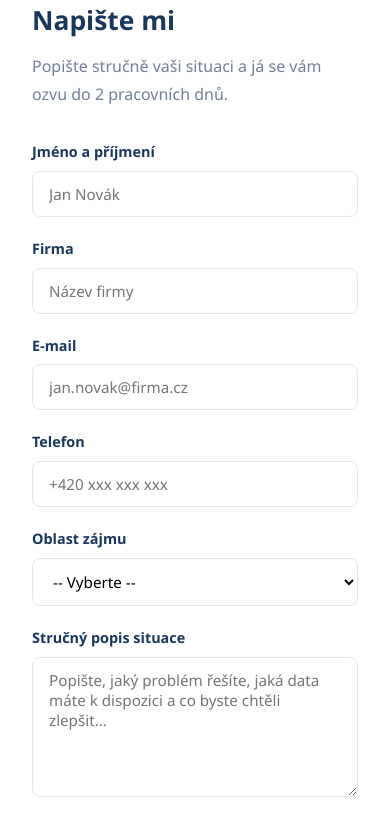
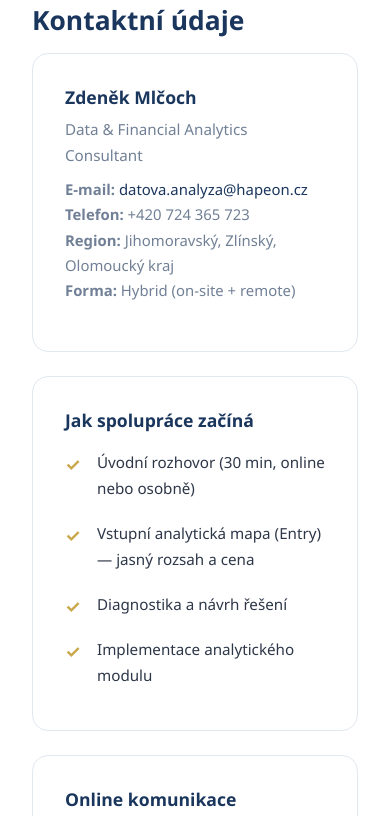
Before and after one commit to Zdenek-Mlcoch/CLAUDE_DATA_ANALYSIS, a plain HTML site: page docs/kontakt.html in a window 390 px wide. Shown: the part 523-1339 px from the top of the page. Drawn offline with Linux system fonts and the light colour scheme.

Commit message:
Suspend contact form, keep email-only contact
- Comment out Formsubmit form (preserved for future reactivation)
- Single-column layout with contact info, process steps, meeting flow
- Email obfuscation via JS remains active
- B2B clients contact directly via email or phone

Co-Authored-By: Claude Opus 4.6 <noreply@anthropic.com>

```diff
--- a/docs/kontakt.html
+++ b/docs/kontakt.html
@@ -42,48 +42,31 @@
 <!-- CONTACT CONTENT -->
 <section>
   <div class="container">
+    <!-- CONTACT FORM — suspendován, kód zachován pro pozdější aktivaci
     <div class="two-col">
-      <!-- CONTACT FORM -->
       <div>
         <h2>Napište mi</h2>
         <p style="color: var(--text-light); margin-bottom: 2rem;">
           Popište stručně vaši situaci a já se vám ozvu do 2 pracovních dnů.
         </p>
         <form id="contactForm" action="https://formsubmit.co/datova.analyza@hapeon.cz" method="POST">
-          <!-- Formsubmit.co konfigurace -->
           <input type="hidden" name="_subject" value="Nová poptávka z webu">
           <input type="hidden" name="_next" value="https://zdenek-mlcoch.github.io/CLAUDE_DATA_ANALYSIS/kontakt.html?sent=1">
           <input type="hidden" name="_captcha" value="true">
           <input type="hidden" name="_template" value="table">
-
-          <!-- HONEYPOT — Formsubmit honeypot + vlastní honeypot -->
           <input type="text" name="_honey" style="display:none">
           <div style="position: absolute; left: -9999px; top: -9999px;" aria-hidden="true">
             <label for="website">Website</label>
             <input type="text" id="website" name="_gotcha" tabindex="-1" autocomplete="off">
           </div>
-
-          <div class="form-group">
-            <label for="name">Jméno a příjmení</label>
-            <input type="text" id="name" name="name" required placeholder="Jan Novák">
-          </div>
-          <div class="form-group">
-            <label for="company">Firma</label>
-            <input type="text" id="company" name="company" placeholder="Název firmy">
-          </div>
-          <div class="form-group">
-            <label for="email">E-mail</label>
-            <input type="email" id="email" name="email" required placeholder="jan.novak@firma.cz">
-          </div>
-          <div class="form-group">
-            <label for="phone">Telefon</label>
-            <input type="tel" id="phone" name="phone" placeholder="+420 xxx xxx xxx">
-          </div>
-          <div class="form-group">
-            <label for="interest">Oblast zájmu</label>
+          <div class="form-group"><label for="name">Jméno a příjmení</label><input type="text" id="name" name="name" required placeholder="Jan Novák"></div>
+          <div class="form-group"><label for="company">Firma</label><input type="text" id="company" name="company" placeholder="Název firmy"></div>
+          <div class="form-group"><label for="email">E-mail</label><input type="email" id="email" name="email" required placeholder="jan.novak@firma.cz"></div>
+          <div class="form-group"><label for="phone">Telefon</label><input type="tel" id="phone" name="phone" placeholder="+420 xxx xxx xxx"></div>
+          <div class="form-group"><label for="interest">Oblast zájmu</label>
             <select id="interest" name="interest">
               <option value="">-- Vyberte --</option>
-              <option value="inventory">Optimalizace zásob (Inventory Performance Pack)</option>
+              <option value="inventory">Optimalizace zásob</option>
               <option value="margin">Analýza ziskovosti a marží</option>
               <option value="cashflow">Cash-flow a working capital</option>
               <option value="accounting">Manažerské účetnictví</option>
@@ -91,24 +74,14 @@
               <option value="other">Jiné / nevím přesně</option>
             </select>
           </div>
-          <div class="form-group">
-            <label for="message">Stručný popis situace</label>
-            <textarea id="message" name="message" placeholder="Popište, jaký problém řešíte, jaká data máte k dispozici a co byste chtěli zlepšit..."></textarea>
-          </div>
-
+          <div class="form-group"><label for="message">Stručný popis situace</label><textarea id="message" name="message"></textarea></div>
           <button type="submit" class="btn btn-primary" style="border: none; width: 100%;">Odeslat zprávu</button>
         </form>
+      </div>
+      <div>
+    END SUSPENDED FORM -->
 
-        <!-- Potvrzení po odeslání (přesměrování z Formsubmit) -->
-        <script>
-        if (window.location.search.indexOf('sent=1') !== -1) {
-          alert('Děkuji za zprávu. Ozvu se vám do 2 pracovních dnů.');
-          window.history.replaceState({}, '', window.location.pathname);
-        }
-        </script>
-      </div>
-
-      <!-- CONTACT INFO -->
+    <div style="max-width: 720px; margin: 0 auto;">
       <div>
         <h2>Kontaktní údaje</h2>
 
```
